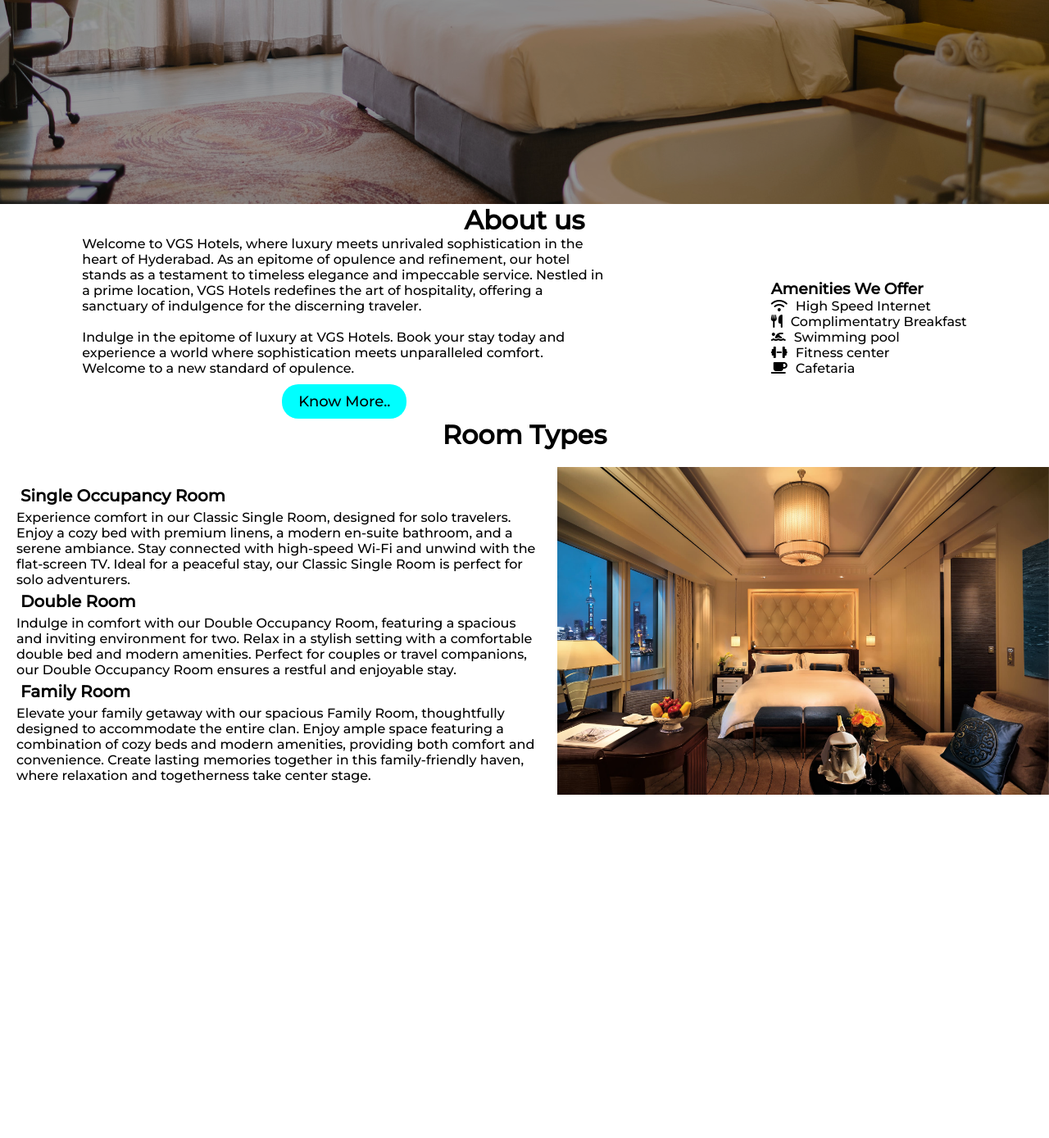
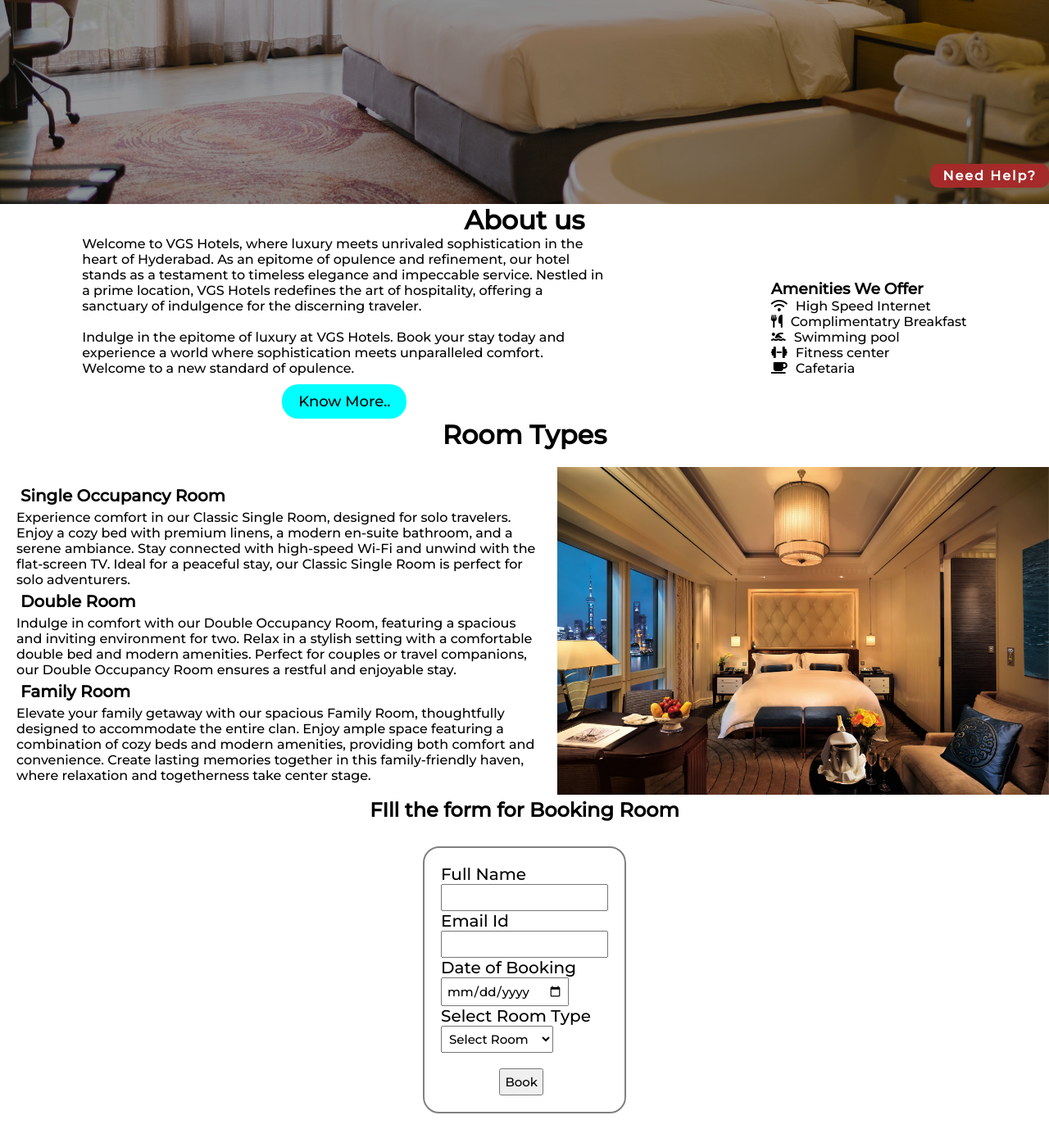
Before and after one commit to GUNASEKHARVEMULA/HTML-and-CSS-Hotel-Landing-Page, a PHP site: page / in a window 1280 px wide. Shown: the part 551-1940 px from the top of the page at 82% size. Before the commit the page ends 1521 px from the top, so only its background shows below. Run offline with PHP 8.4, Linux system fonts and the light colour scheme; some libraries are stand-ins or nearby versions.

Commit message:
added a form for booking

```diff
--- a/index.html
+++ b/index.html
@@ -61,7 +61,38 @@
         </div>
 
     </section>
+    <div class="help-button">
+        <h4>Need Help?</h4>
+    </div>
+    <h2 class="form-heading">FIll the form for Booking Room</h2>
+    <section class="form-container">
+        <form action="">
+            <div class="form-group">
+                <label for="name">Full Name</label><br>
+                <input type="text" id="name" required>
+            </div>
+            <div class="form-group">
+                <label for="email">Email Id</label><br>
+                <input type="email" id="email" required>
+            </div>
+            <div class="form-group">
+                <label for="booking-date">Date of Booking</label><br>
+                <input type="date" name="" id="booking-date" required>
+            </div>
+            <div class="form-group">
+                <label for="room-type">Select Room Type</label><br>
+                <select name="room-type" id="room-type" required>
+                    <option value=""selected disabled>Select Room</option>
+                    <option value="Single Room">Single Room</option>
+                    <option value="Family Room">Family Room</option>
+                    <option value="Duplex Room">Duplex Room</option>
+                </select>
+            </div>
+            <br>
+            <input class="Book-button" type="submit" value="Book">
+        </form>
 
+    </section>
 
 
 </body>
--- a/style.css
+++ b/style.css
@@ -54,7 +54,7 @@ ul li{
     text-align: left;
     display: inline-block;
  } */
-.about-heading, .know-more-container,.room-heading {
+.about-heading, .know-more-container,.room-heading,.form-heading{
     text-align: center;
 }
 
@@ -91,3 +91,40 @@ ul li{
  .room-list{
     margin: 10px 20px;
  }
+
+ .help-button{
+    background-color: brown;
+    width: fit-content;
+    padding: 5px 15px;
+    border-radius: 10px;
+    position: fixed;
+    bottom: 20px;
+    right:0;
+ }
+ .help-button h4{
+    color: white;
+    letter-spacing: 2px;
+    cursor: pointer;
+ }
+ form{
+    border: 2px solid gray;
+    width: max-content;
+    padding: 20px;
+    border-radius: 20px;
+    margin: 30px 0px;
+ }
+ .form-container{
+    display: flex;
+    justify-content: center;
+    align-items: center;
+ }
+ label{
+    font-size: 20px;
+ }
+ input,select{
+    padding: 5px;
+    font-size: 15px;;
+ }
+ .Book-button{
+    margin-left: 35%;
+ }
```
